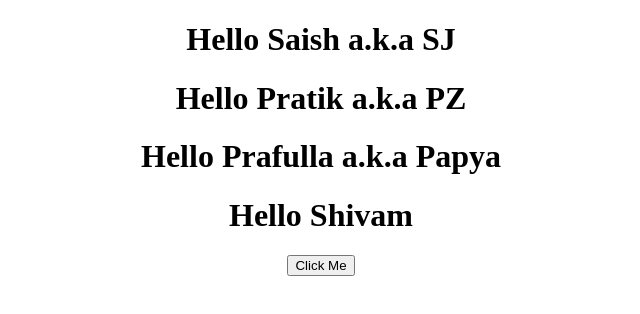
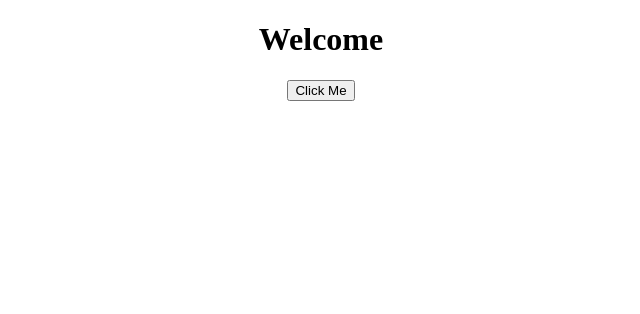
Before and after one commit to SaishJ/React-JS-Beginner-to-Advanced, a React (Create React App) app: page / in a window 1280 px wide. Shown: the top 314 px of the page, without its empty margins (319-959 px from the left). Built offline with nearby package versions, Linux system fonts and the light colour scheme.

Commit message:
:speech_balloon: State
State

```diff
--- a/src/App.js
+++ b/src/App.js
@@ -2,18 +2,20 @@ import "./App.css";
 import Greet from "./components/Greet";
 import Welcome from "./components/Welcome";
 import Hello from "./components/Hello";
+import Message from "./components/Message";
 
 function App() {
   return (
     <div className="App">
+      <Message />
       {/* Functional Components props */}
-      <Greet name="Saish" nickName="SJ" />
+      {/* <Greet name="Saish" nickName="SJ" />
       <Greet name="Pratik" nickName="PZ" />
-      <Greet name="Prafulla" nickName="Papya" />
+      <Greet name="Prafulla" nickName="Papya" /> */}
       {/* Class Component props */}
-      <Welcome name="Shivam" nickName="SA">
+      {/* <Welcome name="Shivam" nickName="SA">
         <button>Click Me</button>
-      </Welcome>
+      </Welcome> */}
       {/* <Hello /> */}
     </div>
   );
--- /dev/null
+++ b/src/components/Message.js
@@ -0,0 +1,27 @@
+import React, { Component } from "react";
+
+class Message extends Component {
+  constructor() {
+    super();
+    this.state = {
+      Message: "Welcome",
+    };
+  }
+
+  changeMessage() {
+    this.setState({
+      Message: "Hii",
+    });
+  }
+
+  render() {
+    return (
+      <div>
+        <h1>{this.state.Message}</h1>
+        <button onClick={() => this.changeMessage()}>Click Me</button>
+      </div>
+    );
+  }
+}
+
+export default Message;
```
Also changed, not shown: 1 other file (tests, documents, lock files or other folders).
